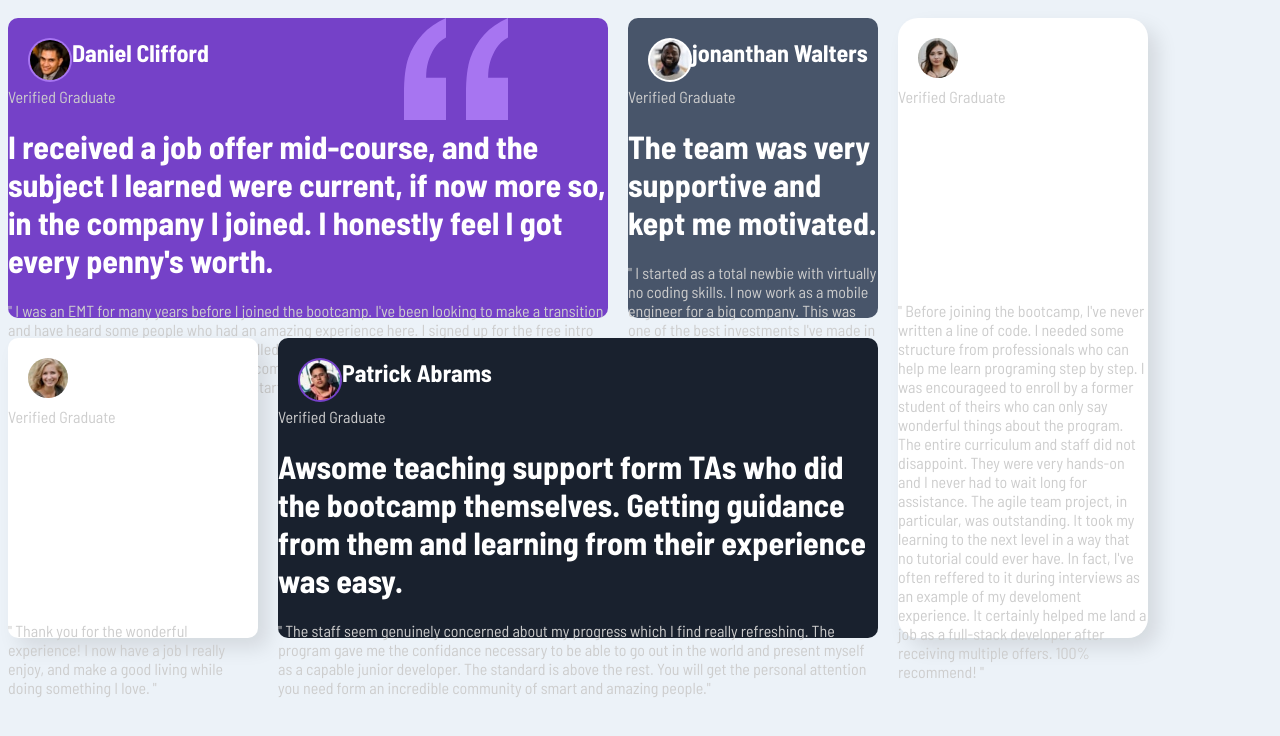
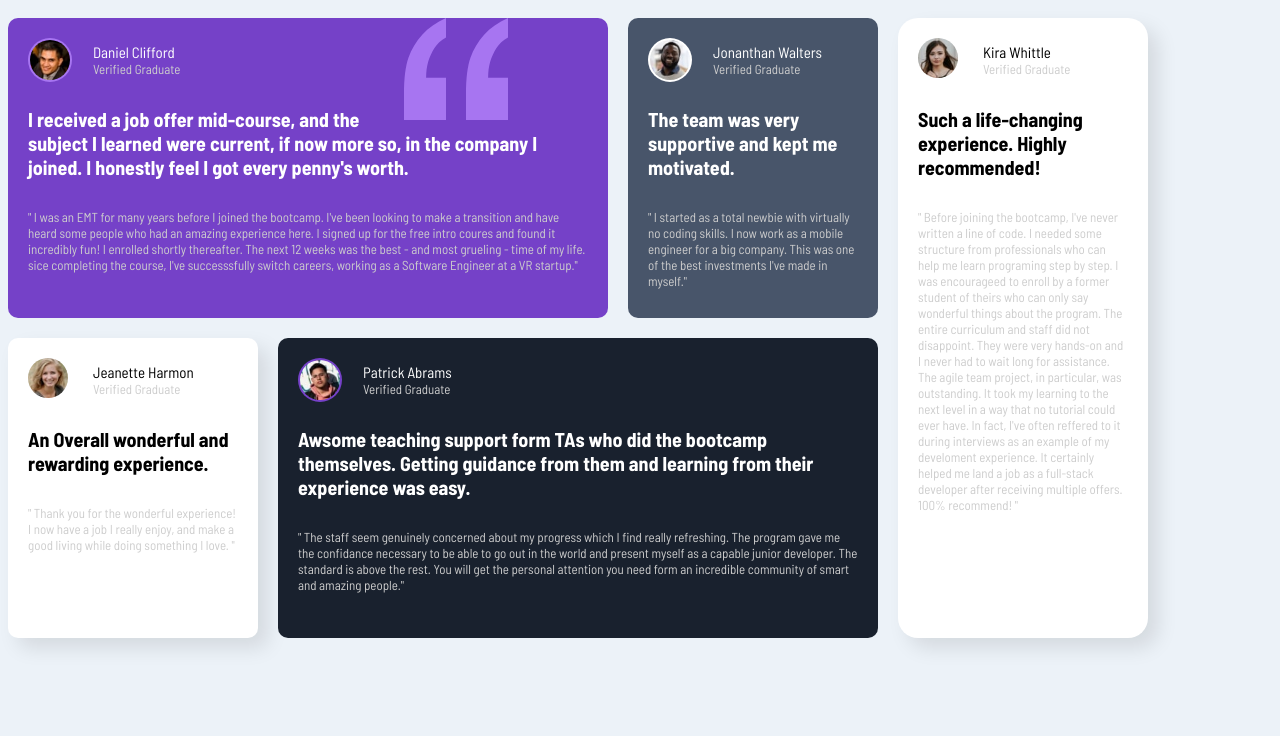
Before and after one commit to Nakk47/frontend-and-backend-project-3, a plain HTML site: page index.html in a window 1280 px wide. Shown: the top 736 px of the page. Drawn offline with Linux system fonts and the light colour scheme.

Commit message:
text align

```diff
--- a/index.html
+++ b/index.html
@@ -16,8 +16,8 @@
                 <div class="type1">
                     <img src="bg-pattern-quotation.svg" alt="" class="symbol">
                     <img src="image-daniel.jpg" alt="" class="profile" id="daniel">
-                    <h2>Daniel Clifford</h2>
-                    <p>Verified Graduate</p>
+                    <p class="name">Daniel Clifford</p>
+                    <p class="verified">Verified Graduate</p>
                     <h1>I received a job offer mid-course, and the subject I learned were current, if now more so, in the company I joined. I honestly feel I got every penny's worth.</h1>
                     <p>" I was an EMT for many years before I joined the bootcamp. I've been looking to make a transition and have heard some people who had an amazing experience here. I signed up for the free intro coures and found it incredibly fun! I enrolled shortly thereafter. The next 12 weeks was the best - and most grueling - time of my life. sice completing the course, I've successsfully switch careers, working as a Software Engineer at a VR startup."</p>
 
@@ -25,8 +25,8 @@
 
                 <div class="type2">
                     <img src="image-jonathan.jpg" alt="" class="profile" id="jonanthan">
-                    <h2>jonanthan Walters</h2>
-                    <p>Verified Graduate</p>
+                    <p class="name">Jonanthan Walters</p>
+                    <p class="verified">Verified Graduate</p>
                     <h1>The team was very supportive and kept me motivated.</h1>
                     <p>" I started as a total newbie with virtually no coding skills. I now work as a mobile engineer for a big company. This was one of the best investments I've made in myself."</p>
                 </div>
@@ -35,17 +35,17 @@
             <div id="main2">
                 <div class="type4">
                     <img src="image-jeanette.jpg" alt="" class="profile">
-                    <h2>Jeanette Harmon</h2>
-                    <p>Verified Graduate</p>
-                    <h1>An Overall wonderful and rewarding experience.</h1>
+                    <p class="name1">Jeanette Harmon</p>
+                    <p class="verified">Verified Graduate</p>
+                    <h1 class="white ">An Overall wonderful and rewarding experience.</h1>
                     <p>" Thank you for the wonderful experience! I now have a job I really enjoy, and make a good living while doing something I love. "</p>
                 </div>
 
 
                 <div class="type3">
                     <img src="image-patrick.jpg" alt="" class="profile" id="patrick">
-                    <h2>Patrick Abrams</h2>
-                    <p>Verified Graduate</p>
+                    <p class="name">Patrick Abrams</p>
+                    <p class="verified">Verified Graduate</p>
                     <h1>Awsome teaching support form TAs who did the bootcamp themselves. Getting guidance from them and learning from their experience was easy.</h1>
                     <p>" The staff seem genuinely concerned about my progress which I find really refreshing. The program gave me the confidance necessary to be able to go out in the world and present myself as a capable junior developer. The standard is above the rest. You will get the personal attention you need form an incredible community of smart and amazing people."</p>
 
@@ -55,9 +55,9 @@
         </div>
         <div class="type5">
             <img src="image-kira.jpg" alt="" class="profile">
-            <h2>Kira Whittle</h2>
-            <p>Verified Graduate</p>
-            <h1>Such a life-changing experience. Highly recommended!</h1>
+            <p class="name1">Kira Whittle</p>
+            <p class="verified">Verified Graduate</p>
+            <h1 class="white">Such a life-changing experience. Highly recommended!</h1>
             <p>" Before joining the bootcamp, I've never written a line of code. I needed some structure from professionals who can help me learn programing step by step. I was encourageed to enroll by a former student of theirs who can only say wonderful things about the program. The entire curriculum and staff did not disappoint. They were very hands-on and I never had to wait long for assistance. The agile team project, in particular, was outstanding. It took my learning to the next level in a way that no tutorial could ever have. In fact, I've often reffered to it during interviews as an example of my develoment experience. It certainly helped me land a job as a full-stack developer after receiving multiple offers. 100% recommend! "</p>
         </div>
     </div>
--- a/style.css
+++ b/style.css
@@ -1,18 +1,51 @@
 body {
 background-color: hsl(210, 46%, 95%)    ;
 }
-p, h1, h2 {
+p, h1{
     font-family: "Barlow Semi Condensed", sans-serif;
 }
 
-h1, h2 {
+h1 {
     color: white;
+    margin-left: 20px;
+    margin-right: 20px;
+    font-size: 20px;
+    margin-top: 30px;
+    margin-bottom: 30px;
+    text-align: left;
+}
+
+.name {
+    font-size: 15px;
+    color: white;
+    margin-bottom: 0;
+    margin-top: 25px;
+    margin-left: 85px;
+}
+.name1 {
+    font-size: 15px;
+    color: black;
+    margin-bottom: 0;
+    margin-top: 25px;
+    margin-left: 85px;
+}
+
+.white {
+    color: black;
 }
 
 p {
     color: rgb(205, 205, 205);
+    font-size: 13px;
+    margin-left: 20px;
+    margin-right: 20px;
+
 }
 
+.verified {
+    margin-left: 85px;
+    margin-top: 0;
+}
 #mother {
     width: 1440px;
     height: auto;
```
